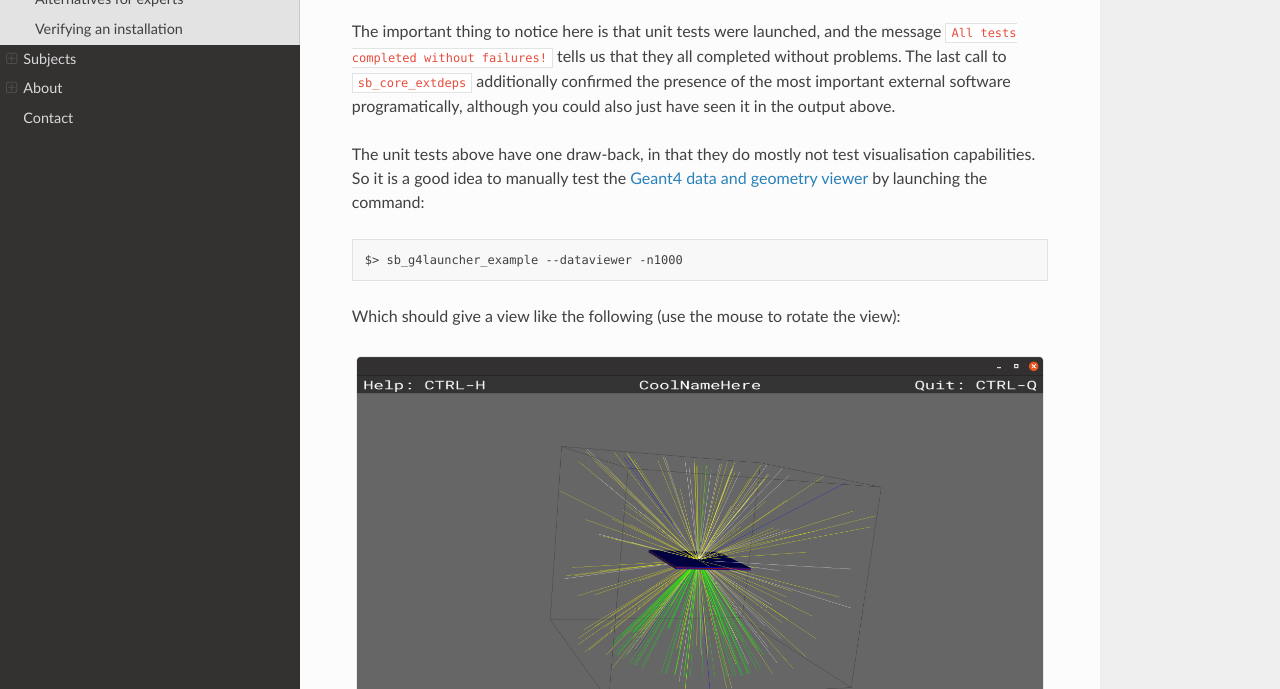
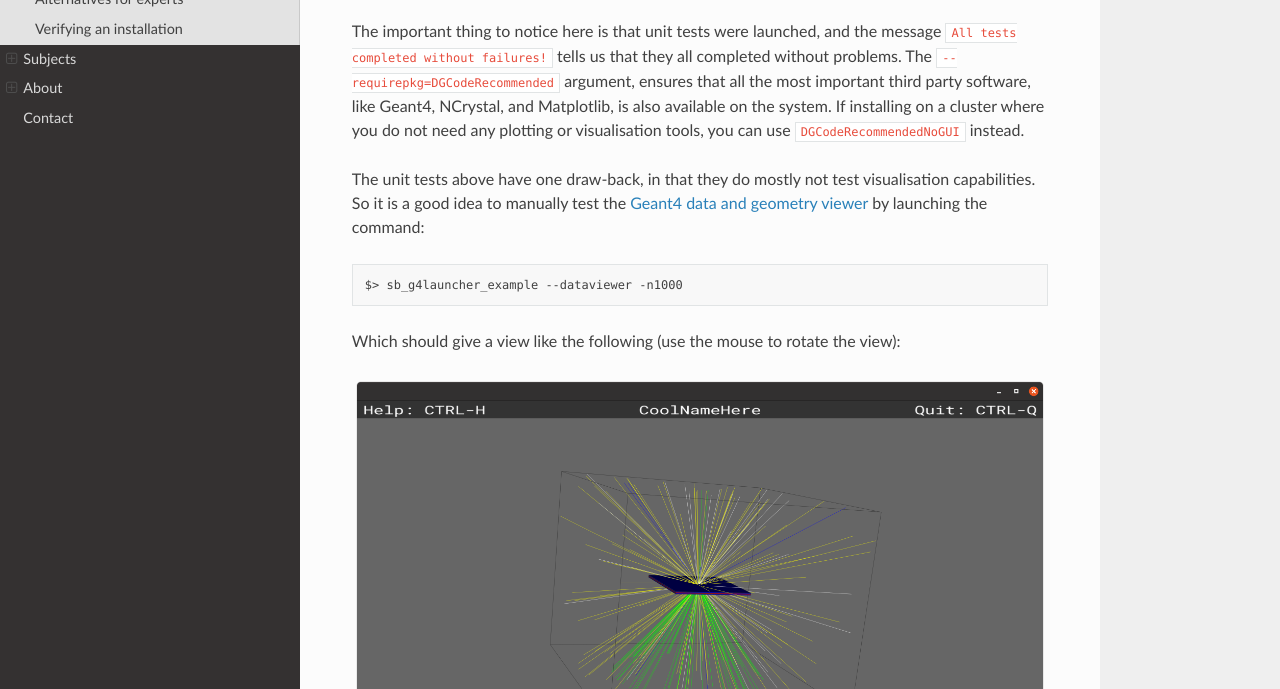
Before and after one commit to mctools/simplebuild-dgcode, a Sphinx documentation site: the page built from doc/source/install.rst, in a window 1280 px wide and 900 px high, scrolled down 2043 px, cut to the strip 211-900 px from the top of the window. Built offline with Sphinx 7.4.7 and the Read the Docs theme 2.0.0, drawn with Linux system fonts in a browser that asks for light colours; the version number could not be read and is left out; cross-references to code outside the pages are shown as plain code.

Commit message:
Add and test DgcodeRecommended[NoGUI] pkgs

```diff
--- a/doc/source/install.rst
+++ b/doc/source/install.rst
@@ -96,9 +96,11 @@ directory afterwards):
 
 The important thing to notice here is that unit tests were launched, and the
 message ``All tests completed without failures!`` tells us that they all
-completed without problems. The last call to ``sb_core_extdeps`` additionally
-confirmed the presence of the most important external software programatically,
-although you could also just have seen it in the output above.
+completed without problems. The ``--requirepkg=DGCodeRecommended`` argument,
+ensures that all the most important third party software, like Geant4, NCrystal,
+and Matplotlib, is also available on the system. If installing on a cluster
+where you do not need any plotting or visualisation tools, you can use
+``DGCodeRecommendedNoGUI`` instead.
 
 The unit tests above have one draw-back, in that they do mostly not test
 visualisation capabilities. So it is a good idea to manually test the
```
Also changed, not shown: 5 other files.
